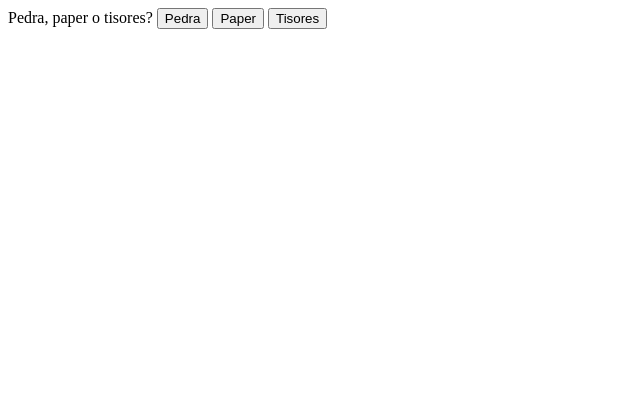
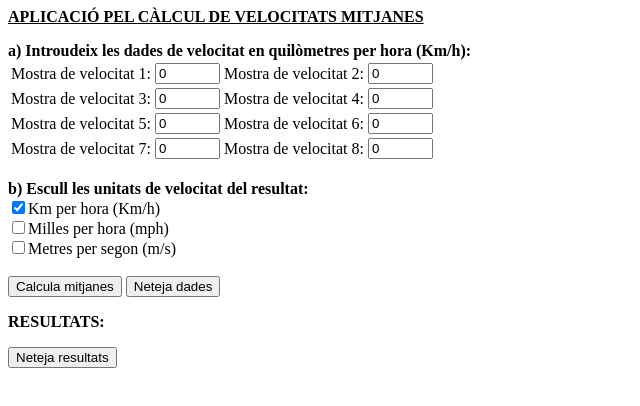
Before and after one commit to danhue22daw/m06, a plain HTML site: page index.html in a window 1280 px wide. Shown: the whole page, without its empty margins (0-640 px from the left). Drawn offline with Linux system fonts and the light colour scheme.

Commit message:
Exercici 2.1

```diff
--- a/index.html
+++ b/index.html
@@ -1,19 +1,94 @@
-<!DOCTYPE html>
-<html lang="en">
-<head>
-    <meta charset="UTF-8">
-    <meta http-equiv="X-UA-Compatible" content="IE=edge">
-    <meta name="viewport" content="width=device-width, initial-scale=1.0">
-    <title>Document</title>
-    <script src="exercici1.2.js"></script>
-</head>
-<body>
-    <div id="start">
-        Pedra, paper o tisores?
-        <button id="pedra">Pedra</button>
-        <button id="paper">Paper</button>
-        <button id="tisores">Tisores</button>
-    </div>
-    <label id="ans"></label>
-</body>
+<!DOCTYPE html PUBLIC "-//W3C//DTD HTML 4.01 Transitional//EN">
+<html lang="ca">
+	<head>
+		<meta http-equiv="content-type" content="text/html; charset=UTF-8">
+		<title>Càlcul de velocitats mitjanes</title>
+	</head>
+	<body>
+		<p><b><u>APLICACIÓ PEL CÀLCUL DE VELOCITATS MITJANES</u></b></p>
+		<b>a) Introudeix les dades de velocitat en quilòmetres per hora (Km/h):<br></b>
+		<table>
+			<tbody>
+				<tr>
+					<td>Mostra de velocitat 1:</td>
+					<td><input type="text" name="vel[]" size="5" maxlength="6" value=0></td>
+					<td>Mostra de velocitat 2:</td>
+					<td><input type="text" name="vel[]" size="5" maxlength="6" value=0></td>
+				</tr>
+				 <tr>
+					<td>Mostra de velocitat 3:</td>
+					<td><input type="text" name="vel[]" size="5" maxlength="6" value=0></td>
+					<td>Mostra de velocitat 4:</td>
+					<td><input type="text" name="vel[]" size="5" maxlength="6" value=0></td>
+				 </tr>
+				 <tr>
+					<td>Mostra de velocitat 5:</td>
+					<td><input type="text" name="vel[]" size="5" maxlength="6" value=0></td>
+					<td>Mostra de velocitat 6:</td>
+					<td><input type="text" name="vel[]" size="5" maxlength="6" value=0></td>
+				 </tr>
+				 <tr>
+					<td>Mostra de velocitat 7:</td>
+					<td><input type="text" name="vel[]" size="5" maxlength="6" value=0></td>
+					<td>Mostra de velocitat 8:</td>
+					<td><input type="text" name="vel[]" size="5" maxlength="6" value=0></td>
+				 </tr>
+			</tbody>
+		</table>
+		<br>
+        <b>b) Escull les unitats de velocitat del resultat:</b><br>
+        <input name="uv[]" value="kmh" type="checkbox" checked>Km per hora (Km/h)<br>
+        <input name="uv[]" value="mph" type="checkbox">Milles per hora (mph)<br>
+        <input name="uv[]" value="mps" type="checkbox">Metres per segon (m/s)<br>
+        <br>
+        <button onclick='fCalculaMitjanes()'>Calcula mitjanes</button>
+		<button onclick='fNetejaDades()'>Neteja dades</button>
+		<p><b>RESULTATS:</b></p>
+		<p id="resultats"></p>
+		<button onclick='fNetejaResultats()'>Neteja resultats</button>
+		<script>
+			function fCalculaMitjanes() {
+                let x = document.getElementsByName('vel[]');
+                let check = document.getElementsByName('uv[]');
+                let res = document.getElementById('resultats');
+                let suma=0;
+                res.innerHTML="";
+                for(let vel of x){
+                    suma+=parseInt(vel.value);
+                }
+                for(let m of check){
+                    if(m.checked){
+                        if(m.value == "mph"){
+                            res.innerHTML+=`${((suma/x.length)*0.621).toFixed(2)} ${m.value}<br>`;
+                        }else if(m.value == "mps"){
+                            res.innerHTML+=`${((suma/x.length)*0.278).toFixed(2)} ${m.value}<br>`;
+                        }else{
+                            res.innerHTML+=`${(suma/x.length).toFixed(2)} ${m.value}<br>`;
+                        }
+                    }
+                }
+
+			}
+
+			function fNetejaDades() {
+                let x = document.getElementsByName('vel[]');
+                let check = document.getElementsByName('uv[]');
+                for(let vel of x){
+                    vel.value=0;
+                }
+                for(let m of check){
+                    if(m.value=="kmh"){
+                        m.checked=true;
+                    }else{
+                        m.checked=false;
+                    }
+                }
+			}
+
+			function fNetejaResultats() {
+                let res = document.getElementById('resultats');
+                res.innerHTML="";
+			}
+		</script>
+	</body>
 </html>
```
